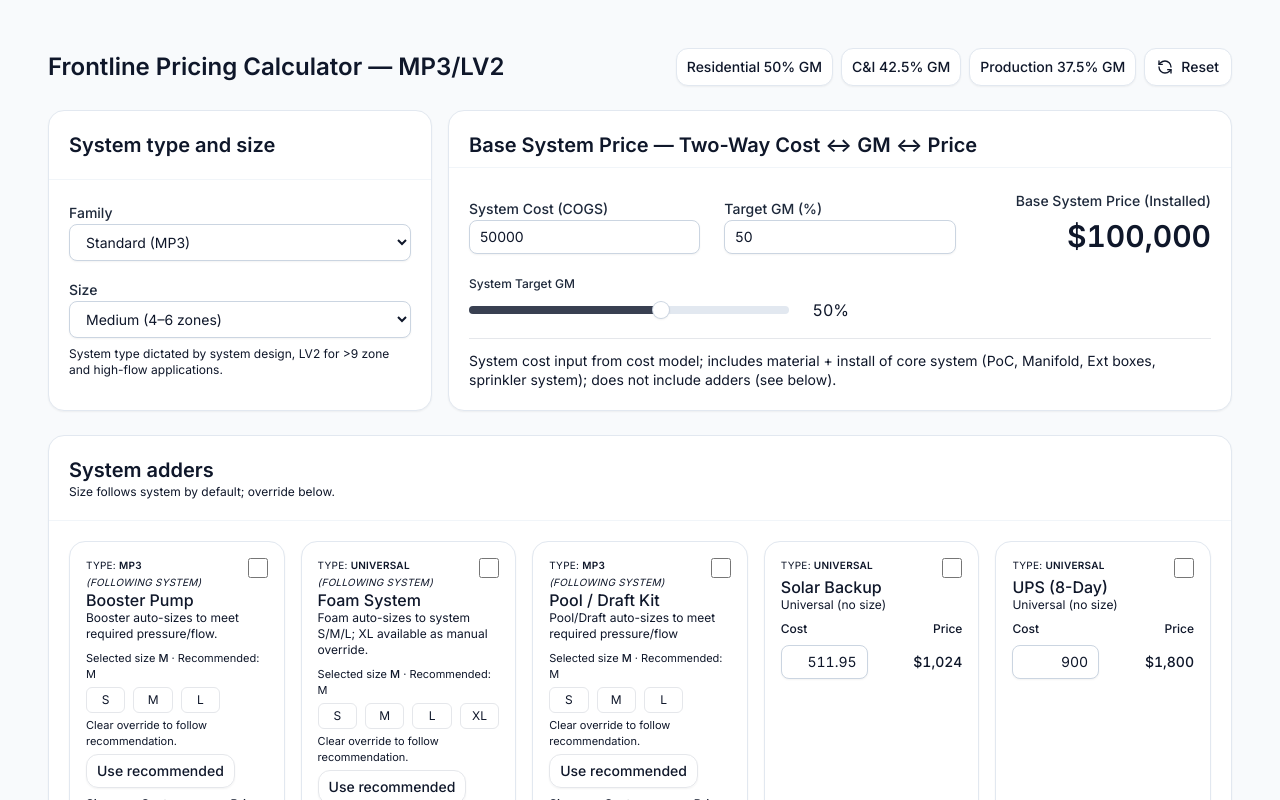
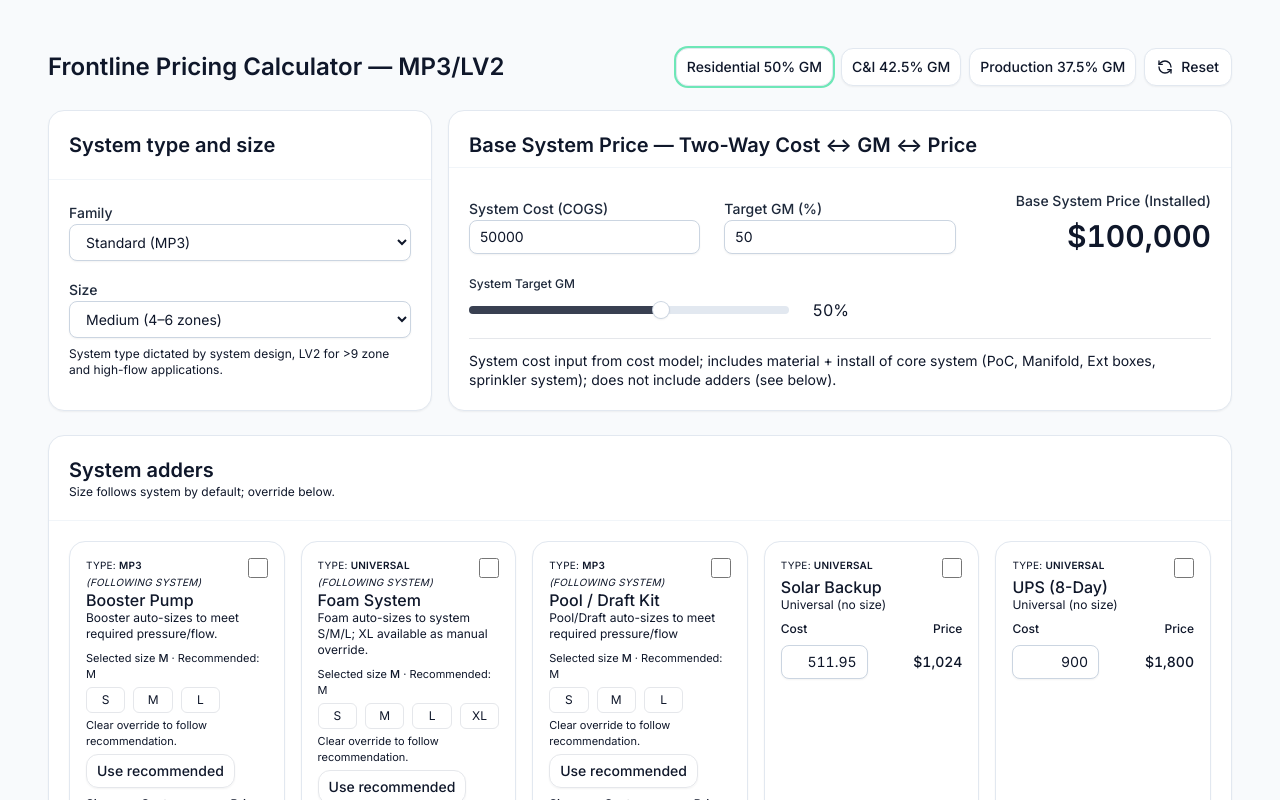
Before and after one commit to cappadonna06/Frontline-pricing-demo, a React (Vite) app: page / in a window 1280 px wide. Shown: the top 800 px of the page. Built offline with nearby package versions, Linux system fonts and the light colour scheme.

Commit message:
Update FrontlinePricingCalculator.tsx

```diff
--- a/src/FrontlinePricingCalculator.tsx
+++ b/src/FrontlinePricingCalculator.tsx
@@ -113,6 +113,23 @@ const [subMultiplier, setSubMultiplier] = useState<number>(1);
 
   // Adder COSTs by size (editable). These are internal costs, not prices.
 
+  // Track which GM preset (if any) is active
+const [activePreset, setActivePreset] = React.useState<string | null>(null);
+
+// Small helper for comparing floats (avoids rounding errors)
+const approxEq = (a: number, b: number, eps = 1e-3) => Math.abs(a - b) < eps;
+
+// Automatically clear or re-set activePreset when GM values change
+React.useEffect(() => {
+  const match = GM_PRESETS.find(
+    p =>
+      approxEq(targetGM, p.systemGM, 1e-3) &&
+      approxEq(adderGM, p.adderGM, 1e-3)
+  );
+  setActivePreset(match ? match.key : null);
+}, [targetGM, adderGM]);
+
+
 const [adderCost, setAdderCost] = useState({
   // Foam (same cost for MP3/LV2; XL assumed = L * 1.2 by default)
   foam: { S: 2568, M: 2568, L: 3749, XL: Math.round(3749 * 1.20) },
@@ -134,6 +151,8 @@ const [adderCost, setAdderCost] = useState({
   solar: { flat: 511.95 },
   ups: { flat: 900 },
 });
+
+
 
   // ASE adder increments — STATE (editable via table)
   const [ASE_ADDERS, setASE_ADDERS] = useState(initialASEAdders);
@@ -223,11 +242,13 @@ const recurringAnnual = Math.round((aseAnnual + subAnnual) * 100) / 100;
   // Actions
   // -----------------------------
   // Apply GM preset to BOTH system & adder GM
-  const applyGMPreset = (sysGM: number, addGM: number) => {
-    setTargetGM(sysGM);
-    setAdderGM(addGM);
-    setLastEdited("gm");
-  };
+const applyGMPreset = (sysGM: number, addGM: number, key?: string) => {
+  setTargetGM(sysGM);
+  setAdderGM(addGM);
+  setLastEdited("gm");
+  setActivePreset(key ?? null);
+};
+
 
   const resetAll = () => {
     setFamily("MP3");
@@ -337,9 +358,25 @@ const recurringAnnual = Math.round((aseAnnual + subAnnual) * 100) / 100;
         </div>
         <div className="flex gap-2">
           <div className="hidden md:flex gap-2">
-            {GM_PRESETS.map(p => (
-              <Button key={p.key} variant="secondary" size="sm" onClick={() => applyGMPreset(p.systemGM, p.adderGM)}>{p.label}</Button>
-            ))}
+{GM_PRESETS.map(p => {
+  const isActive = activePreset === p.key;
+  return (
+    <Button
+      key={p.key}
+      variant="secondary"
+      size="sm"
+      onClick={() => applyGMPreset(p.systemGM, p.adderGM, p.key)}
+      className={
+        isActive
+          ? "border-emerald-400 ring-2 ring-emerald-300 bg-emerald-50 text-emerald-900"
+          : ""
+      }
+    >
+      {p.label}
+    </Button>
+  );
+})}
+
           </div>
           <Button variant="secondary" onClick={resetAll}><RefreshCcw className="h-4 w-4 mr-2"/>Reset</Button>
         </div>
```
